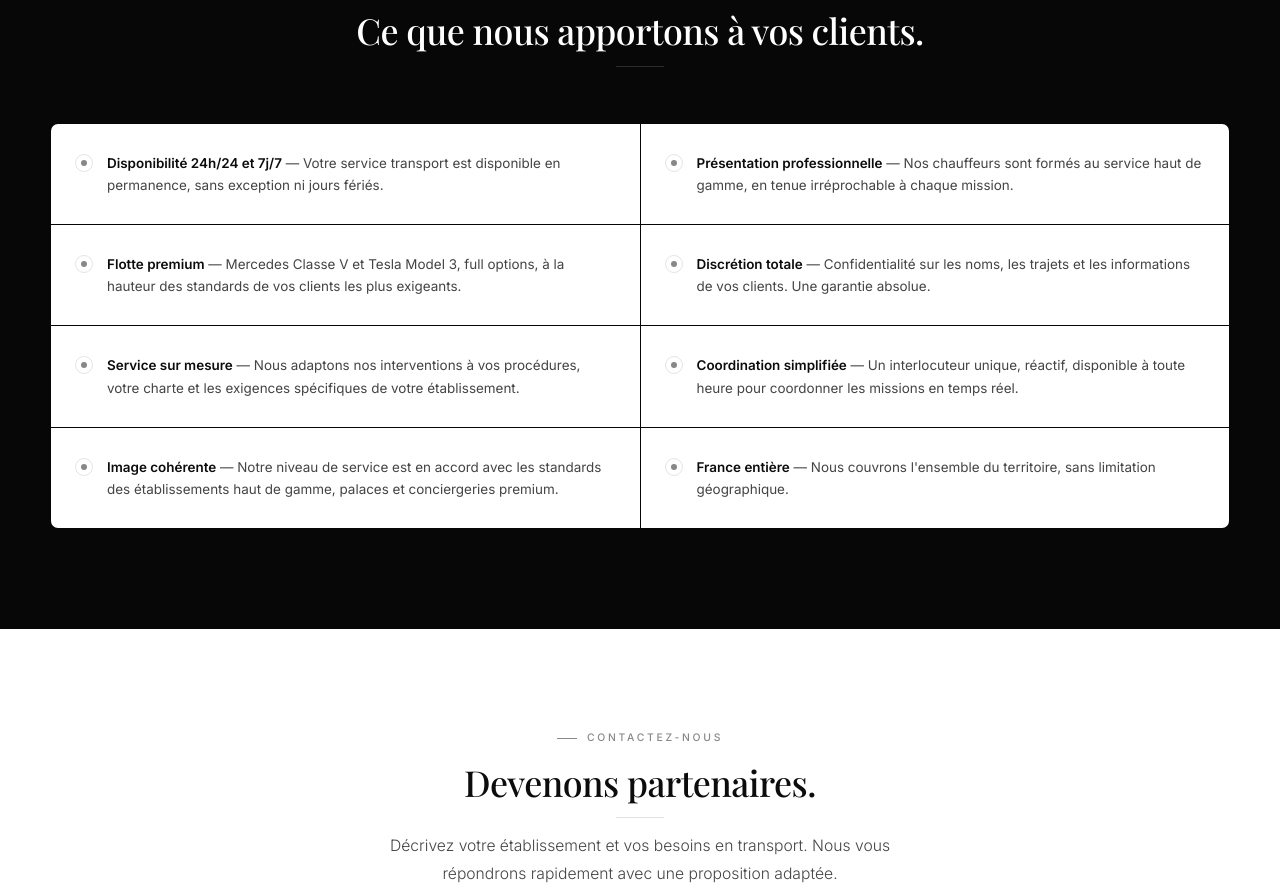
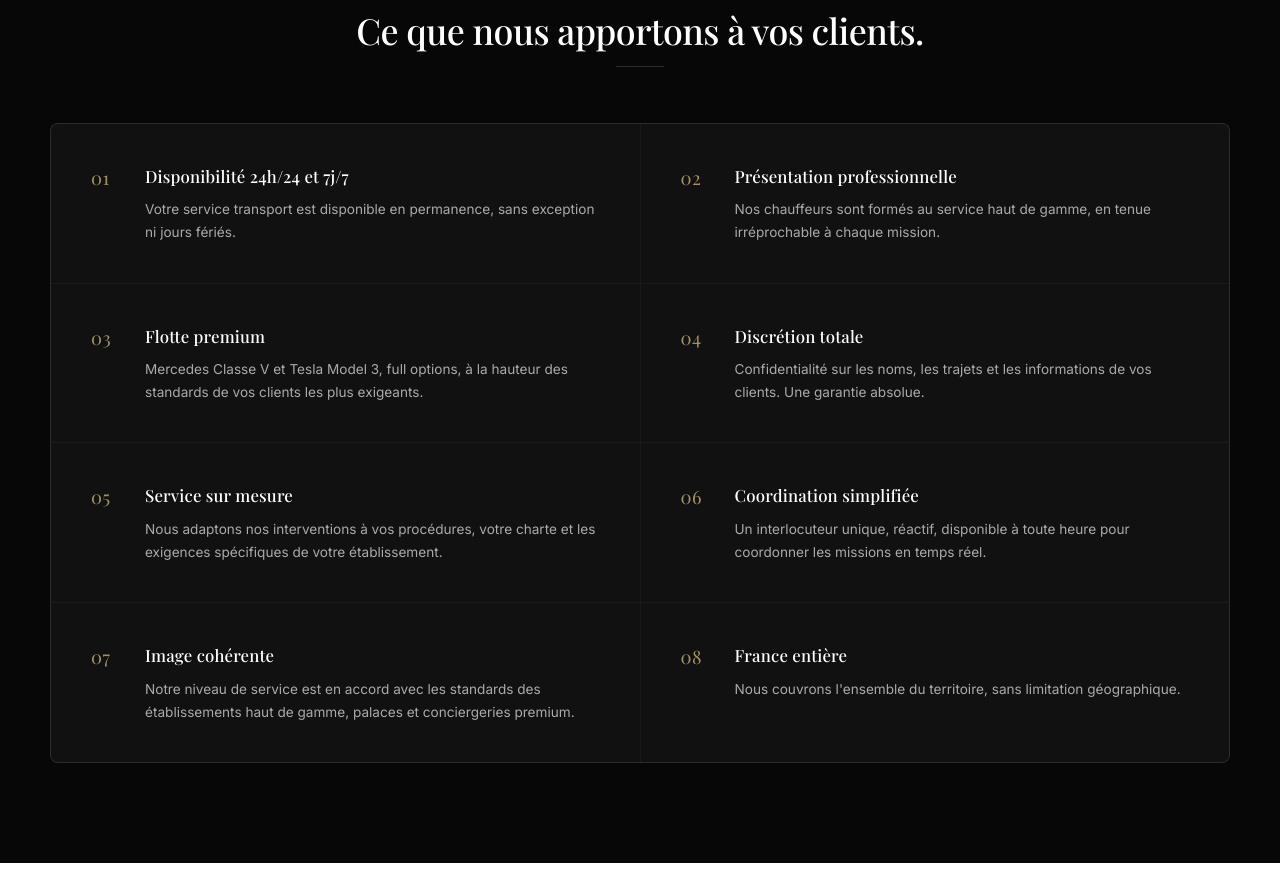
Before and after one commit to AntonyEVO/Black-V-Prestige, a website: page evenements-partenaires.html in a window 1280 px wide. Shown: the part 2240-3132 px from the top of the page. Drawn offline with nearby package versions, Linux system fonts and the light colour scheme; a web font is replaced by a local one.

Commit message:
Redesign haut de gamme de la section avantages partenaires (numeros serif champagne, cartes carbone, hierarchie titre/texte)

```diff
--- a/assets/css/style.css
+++ b/assets/css/style.css
@@ -770,12 +770,57 @@ input, textarea, select { font-family: var(--font-sans); font-size: 14px; outlin
 .partner-card__title { font-family: var(--font-serif); font-size: 1.2rem; font-weight: 500; color: var(--text-primary); }
 .partner-card__text  { font-size: 0.84rem; line-height: 1.75; color: var(--text-secondary); flex: 1; }
 
-.partner-benefits { display: grid; grid-template-columns: repeat(2,1fr); gap: 1px; background: var(--border-light); border: 1px solid var(--border-light); border-radius: var(--radius-md); overflow: hidden; }
-.partner-benefit { background: var(--white); padding: 28px 24px; display: flex; gap: 14px; align-items: flex-start; transition: background var(--t-mid); }
-.partner-benefit:hover { background: var(--warm); }
-.partner-benefit__check { width: 18px; height: 18px; border: 1px solid var(--border-medium); border-radius: 50%; display: flex; align-items: center; justify-content: center; flex-shrink: 0; margin-top: 2px; }
-.partner-benefit__check::after { content: ''; width: 6px; height: 6px; border-radius: 50%; background: var(--text-muted); }
-.partner-benefit__text { font-size: 0.84rem; line-height: 1.65; color: var(--text-secondary); }
+.partner-benefits {
+  display: grid;
+  grid-template-columns: repeat(2,1fr);
+  gap: 1px;
+  background: rgba(255,255,255,0.08);
+  border: 1px solid rgba(255,255,255,0.08);
+  border-radius: var(--radius-md);
+  overflow: hidden;
+}
+.partner-benefit {
+  position: relative;
+  background: var(--black-carbon);
+  padding: 38px 40px;
+  display: flex;
+  gap: 22px;
+  align-items: flex-start;
+  overflow: hidden;
+  transition: background var(--t-mid);
+}
+.partner-benefit::before {
+  content: '';
+  position: absolute;
+  left: 0; top: 0; bottom: 0;
+  width: 2px;
+  background: var(--champagne);
+  transform: scaleY(0);
+  transform-origin: top;
+  transition: transform var(--t-mid);
+}
+.partner-benefit:hover { background: var(--black-lux); }
+.partner-benefit:hover::before { transform: scaleY(1); }
+.partner-benefit__num {
+  font-family: var(--font-serif);
+  font-size: 1.15rem;
+  color: var(--champagne);
+  letter-spacing: 0.03em;
+  flex-shrink: 0;
+  min-width: 32px;
+  opacity: 0.8;
+  transition: opacity var(--t-mid);
+}
+.partner-benefit:hover .partner-benefit__num { opacity: 1; }
+.partner-benefit__title {
+  font-family: var(--font-serif);
+  font-size: 1.05rem;
+  font-weight: 500;
+  letter-spacing: 0.01em;
+  color: var(--white);
+  margin-bottom: 8px;
+}
+.partner-benefit__text { font-size: 0.85rem; line-height: 1.7; color: var(--text-dark-sec); }
 
 /* ============================================================
    VALUE CARDS (about)
@@ -974,6 +1019,7 @@ input, textarea, select { font-family: var(--font-sans); font-size: 14px; outlin
   .footer__bottom { flex-direction: column; align-items: center; text-align: center; }
   .partners-grid { grid-template-columns: 1fr; }
   .partner-benefits { grid-template-columns: 1fr; }
+  .partner-benefit { padding: 30px 26px; gap: 16px; }
   .about-values { grid-template-columns: 1fr; }
   .form-row { grid-template-columns: 1fr; }
   .page-hero { padding: 130px 0 56px; }
--- a/evenements-partenaires.html
+++ b/evenements-partenaires.html
@@ -143,36 +143,60 @@
 
     <div class="partner-benefits">
       <div class="partner-benefit reveal">
-        <div class="partner-benefit__check"></div>
-        <div class="partner-benefit__text"><strong style="color:var(--text-primary);">Disponibilité 24h/24 et 7j/7</strong> — Votre service transport est disponible en permanence, sans exception ni jours fériés.</div>
+        <span class="partner-benefit__num">01</span>
+        <div>
+          <div class="partner-benefit__title">Disponibilité 24h/24 et 7j/7</div>
+          <div class="partner-benefit__text">Votre service transport est disponible en permanence, sans exception ni jours fériés.</div>
+        </div>
       </div>
       <div class="partner-benefit reveal delay-1">
-        <div class="partner-benefit__check"></div>
-        <div class="partner-benefit__text"><strong style="color:var(--text-primary);">Présentation professionnelle</strong> — Nos chauffeurs sont formés au service haut de gamme, en tenue irréprochable à chaque mission.</div>
+        <span class="partner-benefit__num">02</span>
+        <div>
+          <div class="partner-benefit__title">Présentation professionnelle</div>
+          <div class="partner-benefit__text">Nos chauffeurs sont formés au service haut de gamme, en tenue irréprochable à chaque mission.</div>
+        </div>
       </div>
       <div class="partner-benefit reveal">
-        <div class="partner-benefit__check"></div>
-        <div class="partner-benefit__text"><strong style="color:var(--text-primary);">Flotte premium</strong> — Mercedes Classe V et Tesla Model 3, full options, à la hauteur des standards de vos clients les plus exigeants.</div>
+        <span class="partner-benefit__num">03</span>
+        <div>
+          <div class="partner-benefit__title">Flotte premium</div>
+          <div class="partner-benefit__text">Mercedes Classe V et Tesla Model 3, full options, à la hauteur des standards de vos clients les plus exigeants.</div>
+        </div>
       </div>
       <div class="partner-benefit reveal delay-1">
-        <div class="partner-benefit__check"></div>
-        <div class="partner-benefit__text"><strong style="color:var(--text-primary);">Discrétion totale</strong> — Confidentialité sur les noms, les trajets et les informations de vos clients. Une garantie absolue.</div>
+        <span class="partner-benefit__num">04</span>
+        <div>
+          <div class="partner-benefit__title">Discrétion totale</div>
+          <div class="partner-benefit__text">Confidentialité sur les noms, les trajets et les informations de vos clients. Une garantie absolue.</div>
+        </div>
       </div>
       <div class="partner-benefit reveal">
-        <div class="partner-benefit__check"></div>
-        <div class="partner-benefit__text"><strong style="color:var(--text-primary);">Service sur mesure</strong> — Nous adaptons nos interventions à vos procédures, votre charte et les exigences spécifiques de votre établissement.</div>
+        <span class="partner-benefit__num">05</span>
+        <div>
+          <div class="partner-benefit__title">Service sur mesure</div>
+          <div class="partner-benefit__text">Nous adaptons nos interventions à vos procédures, votre charte et les exigences spécifiques de votre établissement.</div>
+        </div>
       </div>
       <div class="partner-benefit reveal delay-1">
-        <div class="partner-benefit__check"></div>
-        <div class="partner-benefit__text"><strong style="color:var(--text-primary);">Coordination simplifiée</strong> — Un interlocuteur unique, réactif, disponible à toute heure pour coordonner les missions en temps réel.</div>
+        <span class="partner-benefit__num">06</span>
+        <div>
+          <div class="partner-benefit__title">Coordination simplifiée</div>
+          <div class="partner-benefit__text">Un interlocuteur unique, réactif, disponible à toute heure pour coordonner les missions en temps réel.</div>
+        </div>
       </div>
       <div class="partner-benefit reveal">
-        <div class="partner-benefit__check"></div>
-        <div class="partner-benefit__text"><strong style="color:var(--text-primary);">Image cohérente</strong> — Notre niveau de service est en accord avec les standards des établissements haut de gamme, palaces et conciergeries premium.</div>
+        <span class="partner-benefit__num">07</span>
+        <div>
+          <div class="partner-benefit__title">Image cohérente</div>
+          <div class="partner-benefit__text">Notre niveau de service est en accord avec les standards des établissements haut de gamme, palaces et conciergeries premium.</div>
+        </div>
       </div>
       <div class="partner-benefit reveal delay-1">
-        <div class="partner-benefit__check"></div>
-        <div class="partner-benefit__text"><strong style="color:var(--text-primary);">France entière</strong> — Nous couvrons l'ensemble du territoire, sans limitation géographique.</div>
+        <span class="partner-benefit__num">08</span>
+        <div>
+          <div class="partner-benefit__title">France entière</div>
+          <div class="partner-benefit__text">Nous couvrons l'ensemble du territoire, sans limitation géographique.</div>
+        </div>
       </div>
     </div>
   </div>
```
